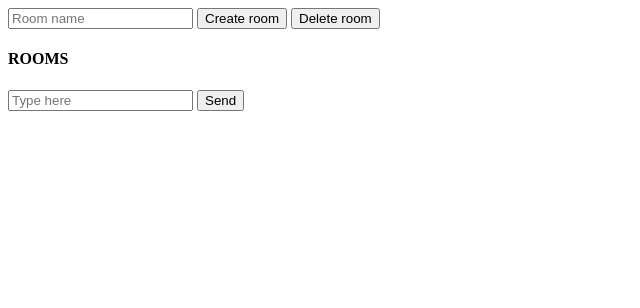
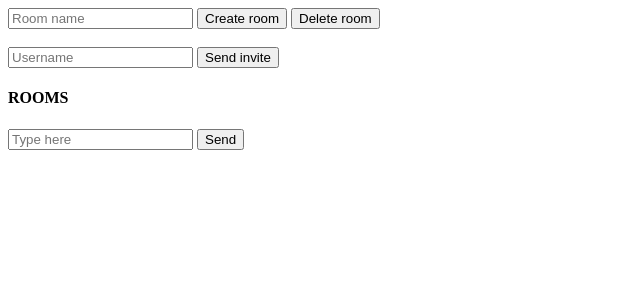
Before and after one commit to SkyDoge69/TP_Chat_Room, a Flask app: template templates/chat.html in a window 1280 px wide. Shown: the top 308 px of the page, without its empty margins (0-640 px from the left). Run offline with Flask 2, Linux system fonts and the light colour scheme; the template is opened without the code that fills it, so the values that code supplies are empty; some libraries are stand-ins or nearby versions.

Commit message:
Room info stored in user and basic invite application

```diff
--- a/app.py
+++ b/app.py
@@ -8,6 +8,7 @@ import uuid
 
 from model.user import User
 from errors import register_error_handlers
+from errors import ApplicationError
 
 from security.basic_authentication import generate_password_hash, init_basic_auth
 from werkzeug.security import generate_password_hash, check_password_hash
@@ -96,15 +97,18 @@ def create_room(data):
 
 @socketio.on('close_room')
 def close_room(data):
+    send({'msg': data['username'] + " has deleted " +  "'" + data['name'] + "' room. Refresh page."})
     ROOMS.remove(data['name'])
-    send({'msg': data['username'] + " has deleted " +  "'" + data['name'] + "' room."})
     # close_room(data['name'], namespace=None)
 
-@socketio.on('close_room')
-def close_room(data):
-    ROOMS.remove(data['name'])
-    send({'msg': data['username'] + " has deleted " +  "'" + data['name'] + "' room. Refresh page"})
-    # close_room(data['name'], namespace=None)
+@socketio.on('invite_user')
+def invite_user(data):
+    if data['invited_user'] == data['username']:
+        raise ApplicationError("Can't invite yourself", 404)
+    else:
+        invited_user = User.find_by_name(data['invited_user'])
+        send({'msg': data['username'] + " has invited "  + data['invited_user'] + " in " + data['room'] + '.'})
+
 
 if __name__ == "__main__":
     socketio.run(app, debug=True)
--- a/database.py
+++ b/database.py
@@ -10,7 +10,8 @@ CREATE TABLE IF NOT EXISTS user
     (
         id INTEGER PRIMARY KEY AUTOINCREMENT,
         name TEXT NOT NULL UNIQUE,
-        password TEXT NOT NULL
+        password TEXT NOT NULL,
+        room TEXT NOT NULL
     )
 ''')
 conn.commit()
--- a/static/scripts/socketio.js
+++ b/static/scripts/socketio.js
@@ -21,30 +21,38 @@ document.addEventListener('DOMContentLoaded', () => {
 
     });
 
+    //send
     document.querySelector('#send_message').onclick = () => {
         socket.send({'msg': document.querySelector('#user_message').value,
         'username': username, 'room': room});
         document.querySelector('#user_message').value = '';
     }
 
-
+    //create
     document.querySelector('#create_room').onclick = () => {
         socket.emit('create_room', {'name': document.querySelector('#room_name').value,
         'username': username});
         document.querySelector('#room_name').value = '';
     }
 
+    //delete
     document.querySelector('#delete_room').onclick = () => {
         socket.emit('close_room', {'name': document.querySelector('#room_name').value,
         'username': username});
         document.querySelector('#room_name').value = '';
     }
 
+    document.querySelector('#invite').onclick = () => {
+        socket.emit('invite_user', {'invited_user': document.querySelector('#invite_name').value,
+        'username': username, 'room': room});
+        document.querySelector('#invite_name').value = '';
+    }
+
     document.querySelectorAll('.select-room').forEach(p => {
         p.onclick = () => {
             let newRoom = p.innerHTML;
             if (newRoom == room) {
-                msg = You are already in ${room} room.
+                msg = "You are already in ${room} room.";
             } else {
                 leaveRoom(room);
                 joinRoom(newRoom);
--- a/templates/chat.html
+++ b/templates/chat.html
@@ -13,6 +13,12 @@
             <input type="text" id="room_name" placeholder="Room name">
             <button id="create_room" type="button">Create room</button>
             <button id="delete_room" type="button">Delete room</button>
+        </div>
+
+        <div id="invite-section">
+            <br>
+            <input type="text" id="invite_name" placeholder="Username">
+            <button id="invite" type="button">Send invite</button>
         </div>
 
         </nav>
```
Also changed, not shown: model/user.py (+9 -8 lines).
